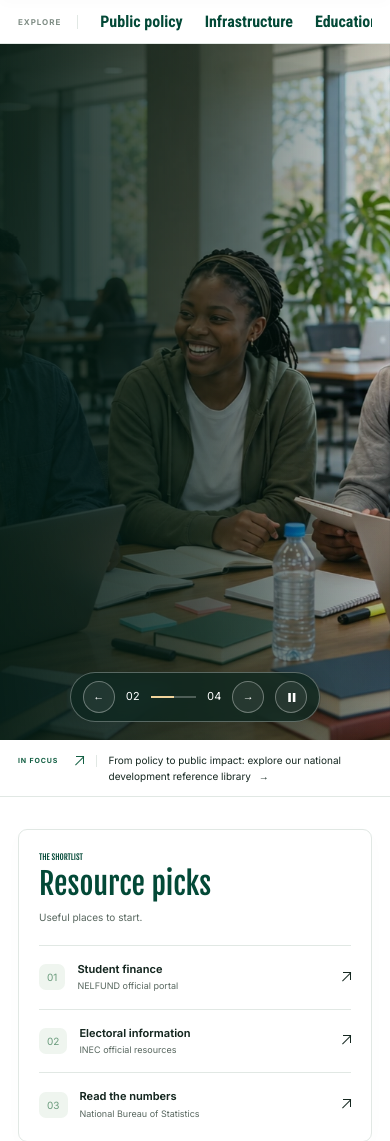
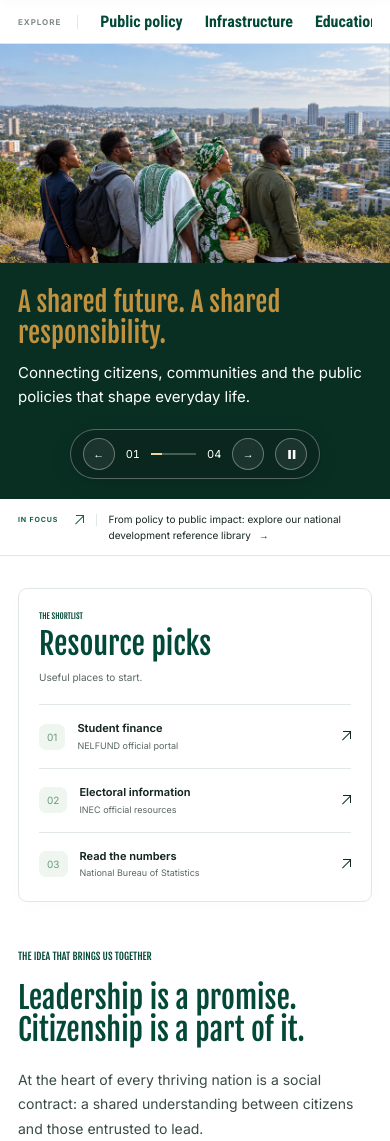
Before and after one commit to aitechdevs/SOCIAL-CONTRACT-GROUP, a PHP site: page / in a window 390 px wide. Shown: the part 104-1245 px from the top of the page. Run offline with PHP 8.4, Linux system fonts and the light colour scheme.

Commit message:
Fit full slideshow images on mobile with separate caption panel

```diff
--- /dev/null
+++ b/assets/mobile-slider.css
@@ -0,0 +1,14 @@
+/* Show complete landscape slides on phones/tablets; keep captions below the photo. */
+@media(max-width:900px){
+ body.home-page .homepage-hero{display:flex;flex-direction:column;height:auto;min-height:0;overflow:hidden;background:#092f23}
+ body.home-page .homepage-hero .hero-visual{position:relative;inset:auto;flex:none;width:100%;height:auto;aspect-ratio:16/9;overflow:hidden;background:#092f23}
+ body.home-page .homepage-hero .slide-frame{object-fit:contain;object-position:center;animation:none!important;transform:none!important;width:100%;height:100%}
+ body.home-page .homepage-hero .slide-overlay{display:none}
+ body.home-page .homepage-hero .slide-caption{display:flex;position:relative;flex:none;justify-content:flex-start;height:auto;min-height:0;padding:24px 0 20px;margin:0 auto;width:calc(100% - 36px);max-width:640px}
+ body.home-page .homepage-hero .slide-caption h2{font-size:clamp(27px,4.8vw,36px);line-height:1.15;max-width:none;margin:0 0 12px;color:var(--scg-logo-gold);text-shadow:none}
+ body.home-page .homepage-hero .slide-caption p{font-size:15px;line-height:1.6;max-width:none;margin:0;color:white;text-shadow:none}
+ body.home-page .homepage-hero .hero-bottom{position:relative;inset:auto;flex:none;width:100%;height:auto;padding:0 12px 20px;box-sizing:border-box}
+ body.home-page .homepage-hero .slide-controls{padding:8px 12px;gap:11px;max-width:100%;box-sizing:border-box}
+ body.home-page .topic-nav>.wrap{scrollbar-width:none}
+ body.home-page .topic-nav>.wrap::-webkit-scrollbar{display:none}
+}
--- a/index.php
+++ b/index.php
@@ -45,7 +45,7 @@ function topiccards($topics){$images=['01'=>['students-library.webp','Illustrati
 <meta name="twitter:card" content="summary_large_image"><meta name="twitter:title" content="<?=e($seoTitle)?>"><meta name="twitter:description" content="<?=e($seoDescription)?>"><meta name="twitter:image" content="<?=e($siteUrl)?>/assets/social-preview.png"><meta name="twitter:image:alt" content="Illustrative scene of people overlooking a city">
 <?php if($seoConfig['google_site_verification']!==''):?><meta name="google-site-verification" content="<?=e($seoConfig['google_site_verification'])?>"><?php endif;?>
 <?php if($indexable):?><script type="application/ld+json" nonce="<?=e($nonce)?>"><?=json_encode($structuredData,JSON_UNESCAPED_SLASHES|JSON_UNESCAPED_UNICODE|JSON_HEX_TAG|JSON_HEX_AMP|JSON_HEX_APOS|JSON_HEX_QUOT)?></script><?php endif;?>
-<link rel="icon" href="/assets/favicon.svg?v=20261023" type="image/svg+xml"><link rel="preconnect" href="https://fonts.googleapis.com"><link rel="preconnect" href="https://fonts.gstatic.com" crossorigin><link href="https://fonts.googleapis.com/css2?family=Inter:wght@400;500;600;650;700;750;800&display=swap" rel="stylesheet"><link rel="stylesheet" href="<?=e(assetUrl('style.css'))?>"><link rel="stylesheet" href="<?=e(assetUrl('editorial.css'))?>"><?php if($page==='home'):?><link rel="stylesheet" href="<?=e(assetUrl('homepage.css'))?>"><script src="<?=e(assetUrl('homepage-slider.js'))?>" defer></script><?php endif;?><script src="<?=e(assetUrl('app.js'))?>" defer></script><link rel="stylesheet" href="<?=e(assetUrl('brand-display.css'))?>"></head><body class="<?=$page==='home'?'home-page':''?>">
+<link rel="icon" href="/assets/favicon.svg?v=20261023" type="image/svg+xml"><link rel="preconnect" href="https://fonts.googleapis.com"><link rel="preconnect" href="https://fonts.gstatic.com" crossorigin><link href="https://fonts.googleapis.com/css2?family=Inter:wght@400;500;600;650;700;750;800&display=swap" rel="stylesheet"><link rel="stylesheet" href="<?=e(assetUrl('style.css'))?>"><link rel="stylesheet" href="<?=e(assetUrl('editorial.css'))?>"><?php if($page==='home'):?><link rel="stylesheet" href="<?=e(assetUrl('homepage.css'))?>"><script src="<?=e(assetUrl('homepage-slider.js'))?>" defer></script><?php endif;?><script src="<?=e(assetUrl('app.js'))?>" defer></script><link rel="stylesheet" href="<?=e(assetUrl('brand-display.css'))?>"><?php if($page==='home'):?><link rel="stylesheet" href="<?=e(assetUrl('mobile-slider.css'))?>"><?php endif;?></head><body class="<?=$page==='home'?'home-page':''?>">
 <a class="skip" href="#main">Skip to content</a>
 <div class="utility"><div class="wrap utility-inner"><span><i class="live-dot"></i> A shared vision. A national conversation.</span><div class="utility-right"><a href="<?=linkto('events')?>">Events</a><a href="<?=linkto('contact')?>">Contact</a><span class="socials"><a href="#social-links" aria-label="Facebook — link pending"><svg aria-hidden="true"><use href="/assets/social.svg#facebook"></use></svg></a><a href="#social-links" aria-label="X — link pending"><svg aria-hidden="true"><use href="/assets/social.svg#x"></use></svg></a><a href="#social-links" aria-label="Instagram — link pending"><svg aria-hidden="true"><use href="/assets/social.svg#instagram"></use></svg></a></span><a href="<?=linkto(isset($_SESSION['user'])?'dashboard':'login')?>">Member portal <span class="outbound" aria-hidden="true"></span></a></div></div></div>
 <header><div class="wrap header-inner"><a class="brand wordmark" href="/"><img src="/assets/brand/social-contract-group-logo-master.png?v=20261023" width="2172" height="724" alt="Social Contract Group"></a><button class="menu-toggle" aria-label="Open navigation" aria-expanded="false" aria-controls="navigation">☰</button><nav id="navigation" aria-label="Main navigation"><?php foreach($nav as $k=>$v):?><a <?= $page===$k?'aria-current="page"':''?> href="<?=linkto($k)?>"><?=e($v)?></a><?php endforeach;?><a class="button small" href="<?=linkto('register')?>">Get involved <span class="outbound" aria-hidden="true"></span></a></nav></div></header>
```
Also changed, not shown: MOBILE-SLIDER-UPDATE.md (added, +5 -0 lines), 4 other files.
